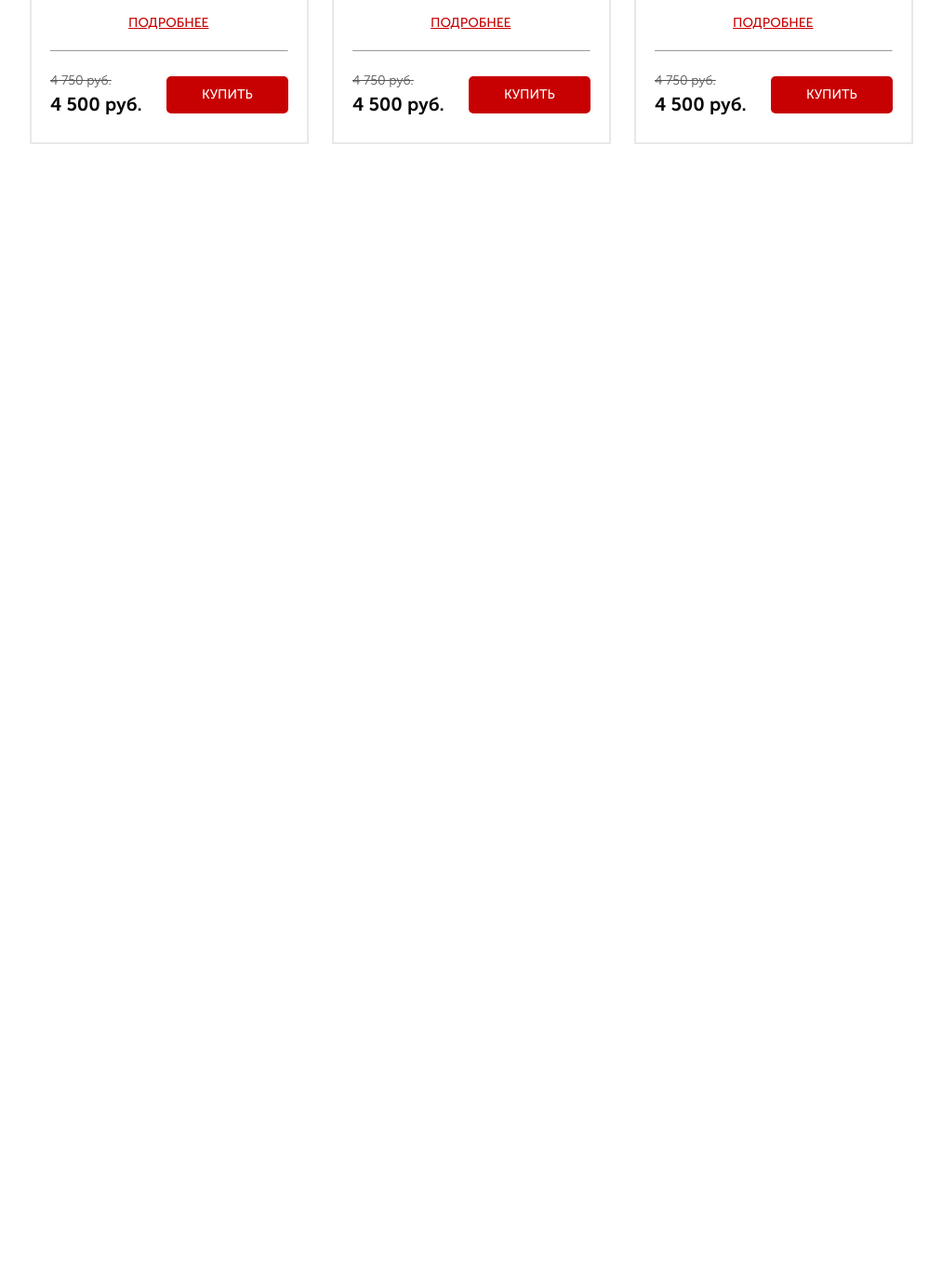
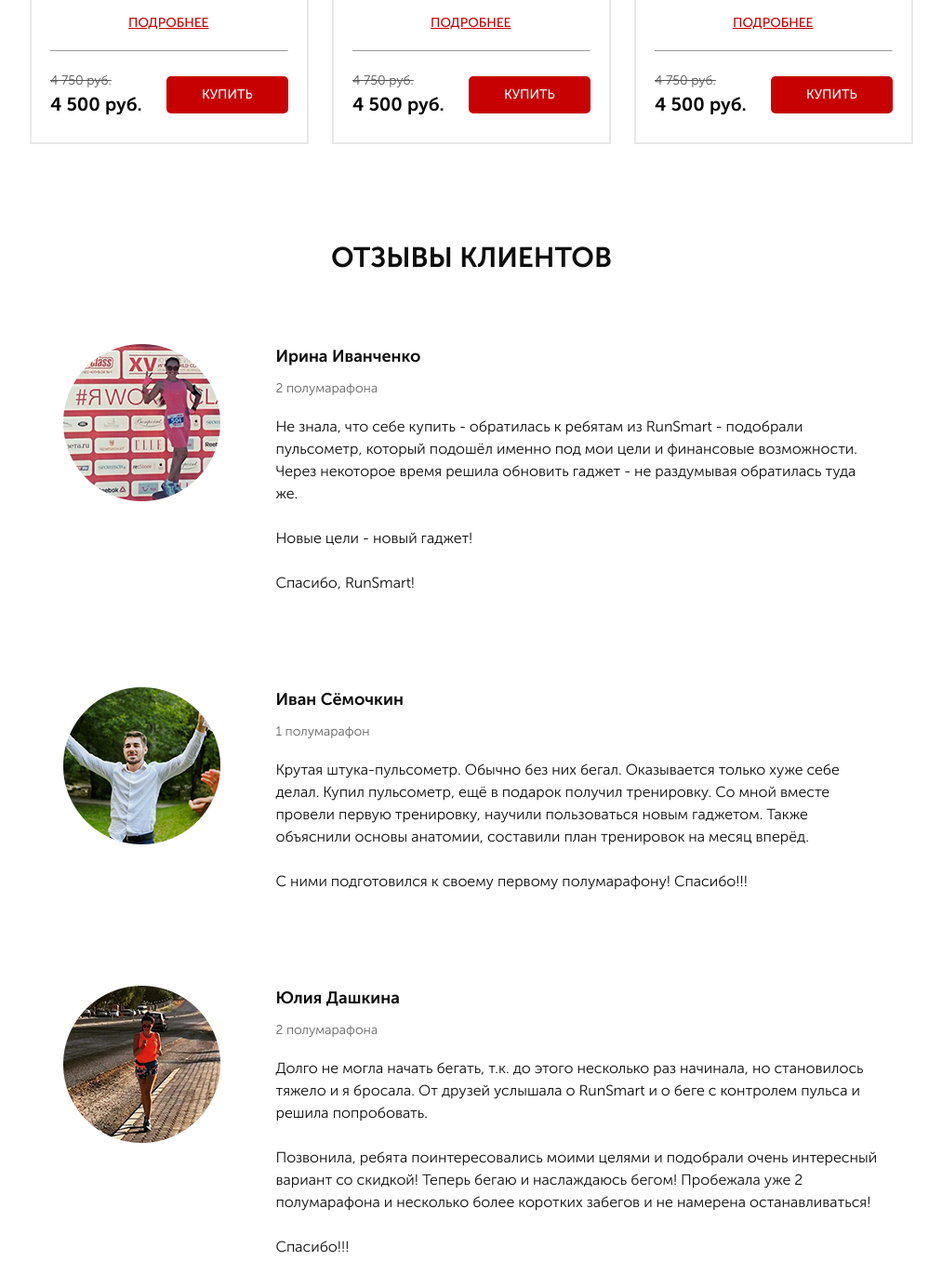
Before and after one commit to anna-webdev/run_smart, a website: page src/index.html in a window 1280 px wide. Shown: the part 3677-5033 px from the top of the page at 93% size, without its empty margins (133-1146 px from the left). Before the commit the page ends 3932 px from the top, so only its background shows below. Drawn offline with nearby package versions, Linux system fonts and the light colour scheme.

Commit message:
adaptation of tabs and comments (without maxw575)

```diff
--- a/src/index.html
+++ b/src/index.html
@@ -377,6 +377,50 @@
         </div>
     </section>
 
+    <section class="comments">
+        <div class="container">
+            <h2 class="title">отзывы клиентов</h2>
+            <div class="comments__wrapper">
+                <div class="comments__item">
+                    <img src="img/comments_img_1.png" alt="img1" class="comments__img">
+                    <div class="comments__text">
+                        <div class="comments__name">Ирина Иванченко</div>
+                        <div class="comments__subtitle">2 полумарафона</div>
+                        <div class="comments__descr">Не знала, что себе купить - обратилась к ребятам из RunSmart - подобрали пульсометр, который подошёл именно под мои цели и финансовые возможности.
+                            Через некоторое время решила обновить гаджет - не раздумывая обратилась туда же.
+                            <br><br>
+                            Новые цели - новый гаджет!
+                            <br><br>
+                            Спасибо, RunSmart!</div>
+                    </div>
+                </div>
+                <div class="comments__item">
+                    <img src="img/comments_img_2.png" alt="img2" class="comments__img">
+                    <div class="comments__text">
+                        <div class="comments__name">Иван Сёмочкин</div>
+                        <div class="comments__subtitle">1 полумарафон</div>
+                        <div class="comments__descr">Крутая штука-пульсометр. Обычно без них бегал. Оказывается только хуже себе делал.
+                            Купил пульсометр, ещё в подарок получил тренировку. Со мной вместе провели первую тренировку, научили пользоваться новым гаджетом. Также объяснили основы анатомии, составили план тренировок на месяц вперёд.
+                            <br><br>
+                            С ними подготовился к своему первому полумарафону! Спасибо!!!</div>
+                    </div>
+                </div>
+                <div class="comments__item">
+                    <img src="img/comments_img_3.png" alt="img3" class="comments__img">
+                    <div class="comments__text">
+                        <div class="comments__name">Юлия Дашкина</div>
+                        <div class="comments__subtitle">2 полумарафона</div>
+                        <div class="comments__descr">Долго не могла начать бегать, т.к. до этого несколько раз начинала, но становилось тяжело и я бросала. От друзей услышала о RunSmart и о беге с контролем пульса и решила попробовать.
+                            <br><br>
+                            Позвонила, ребята поинтересовались моими целями и подобрали очень интересный вариант со скидкой! Теперь бегаю и наслаждаюсь бегом! Пробежала уже 2 полумарафона и несколько более коротких забегов и не намерена останавливаться!
+                             <br><br>
+                            Спасибо!!!</div>
+                    </div>
+                </div>
+            </div>
+        </div>
+    </section>
+
     <script type="text/javascript" src="https://code.jquery.com/jquery-1.11.0.min.js"></script>
     <script type="text/javascript" src="https://code.jquery.com/jquery-migrate-1.2.1.min.js"></script>
     <script src="js/slick.min.js"></script>
--- /dev/null
+++ b/src/sass/blocks/_comments.scss
@@ -0,0 +1,41 @@
+.comments {
+    min-height: 140px;
+    padding-bottom: 70px;
+    &__wrapper {
+        margin-top: 70px;
+    }
+    &__item {
+        display: flex;
+        justify-content: center;
+        align-items: flex-start;
+        margin-bottom: 100px;
+        &:nth-child(3) {
+            margin-bottom: 0;
+        }
+    }
+    &__img {
+        max-width: 100%;
+        height: 169px;
+    }
+    &__text {
+        width: 650px;
+        margin-left: 60px;
+    }
+    &__name {
+        font-size: 18px;
+        font-weight: 700;
+        color: #0d0d0d;
+    }
+    &__subtitle {
+        margin-top: 10px;
+        font-size: 14px;
+        font-weight: 300;
+        color: #646464;
+    }
+    &__descr {
+        margin-top: 19px;
+        font-size: 16px;
+        font-weight: 300;
+        color: #0d0d0d;
+    }
+}
--- a/src/sass/blocks/_media.scss
+++ b/src/sass/blocks/_media.scss
@@ -27,6 +27,15 @@
 }
 .consultation {
     padding: 85px 0 70px 0;
+}
+.catalog {
+    &__content {
+        width: 90%;
+        margin: 59px auto 0 auto;
+    }
+}
+.catalog-item {
+    width: 280px;
 }
 
 }
@@ -86,6 +95,28 @@
         margin-left: 20px;
     }
 
+    .catalog {
+        padding-bottom: 80px;
+        &__tabs {
+            margin-top: 45px;
+        }
+        &__content {
+            justify-content: center;
+            align-items: center;
+            margin-top: 35px;
+        }
+    }
+    .catalog-item {
+        margin-left: 10px;
+        margin-right: 10px;
+    }
+
+    .comments {
+        &__item {
+            width: 90%;
+            margin: 0 auto 80px auto;
+        }
+    }
 }
 
 @media (max-width: 767px) {
@@ -135,6 +166,17 @@
     .title {
         &_left {
             font-size: 24px;
+        }
+    }
+
+    .catalog {
+        &__tabs {
+            width: 90%;
+            margin: 40px auto 0 auto;
+
+        }
+        &__tab {
+            font-size: 15px;
         }
     }
 }
--- a/src/sass/style.scss
+++ b/src/sass/style.scss
@@ -13,10 +13,11 @@ font-family: 'Museo Sans Cyrl', sans-serif
 @import "blocks/forms";
 @import "blocks/carousel";
 @import "blocks/catalog";
+@import "blocks/comments";
 @import "blocks/media";
 
 .container {
-	position:relative;
+	position: relative;
 	max-width: 950px;
 	margin: 0 auto;
 }
```
Also changed, not shown: src/css/style.min.css.
